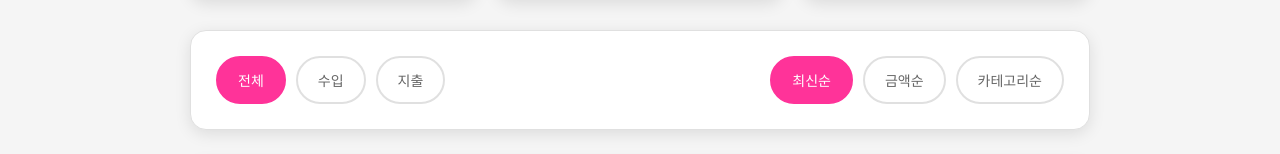
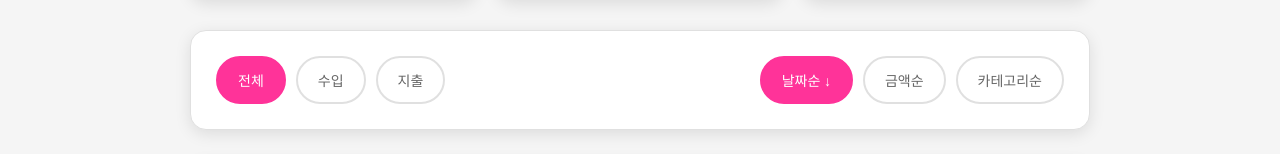
Before and after one commit to sunjung23/Reactproject-team05, a React (Vite) app: page /breakdown in a window 1280 px wide. Shown: the part 369-523 px from the top of the page. Built offline with nearby package versions, Linux system fonts and the light colour scheme.

Commit message:
hj?sunjung

```diff
--- a/src/pages/Breakdown.jsx
+++ b/src/pages/Breakdown.jsx
@@ -83,17 +83,6 @@ function Breakdown() {
         setEditing(null);
     };
 
-    const getSortButtonText = (field) => {
-        if (sortBy === field) {
-            if (field === 'date') {
-                return sortOrder === 'desc' ? '최신순' : '오래된순';
-            } else {
-                return `${field === 'amount' ? '금액순' : '카테고리순'} ${sortOrder === 'asc' ? '↑' : '↓'}`;
-            }
-        }
-        return field === 'date' ? '날짜순' : field === 'amount' ? '금액순' : '카테고리순';
-    };
-
     return (
         <div className="breakdown">
             <Header />
@@ -132,9 +121,9 @@ function Breakdown() {
                         <button className={filterType === '지출' ? 'active' : ''} onClick={() => setFilterType('지출')}>지출</button>
                     </div>
                     <div className="sort-buttons">
-                        <button className={sortBy === 'date' ? 'active' : ''} onClick={() => handleSort('date')}>{getSortButtonText('date')}</button>
-                        <button className={sortBy === 'amount' ? 'active' : ''} onClick={() => handleSort('amount')}>{getSortButtonText('amount')}</button>
-                        <button className={sortBy === 'category' ? 'active' : ''} onClick={() => handleSort('category')}>{getSortButtonText('category')}</button>
+                        <button className={sortBy === 'date' ? 'active' : ''} onClick={() => handleSort('date')}>날짜순 {sortBy === 'date' && (sortOrder === 'asc' ? '↑' : '↓')}</button>
+                        <button className={sortBy === 'amount' ? 'active' : ''} onClick={() => handleSort('amount')}>금액순 {sortBy === 'amount' && (sortOrder === 'asc' ? '↑' : '↓')}</button>
+                        <button className={sortBy === 'category' ? 'active' : ''} onClick={() => handleSort('category')}>카테고리순 {sortBy === 'category' && (sortOrder === 'asc' ? '↑' : '↓')}</button>
                     </div>
                 </div>
 
```
